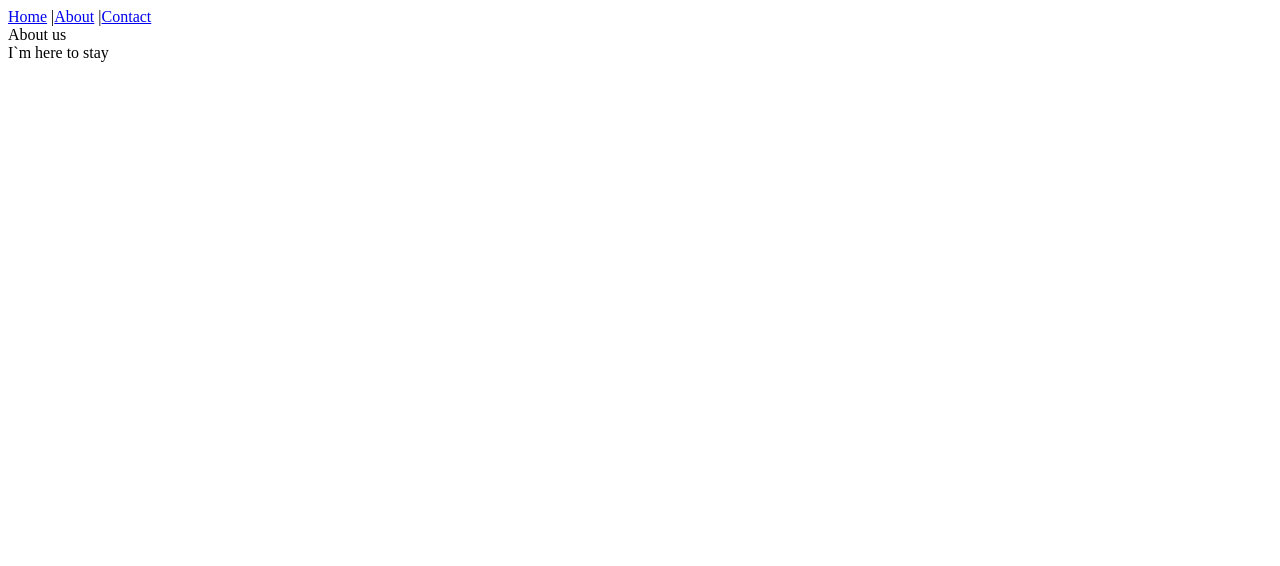
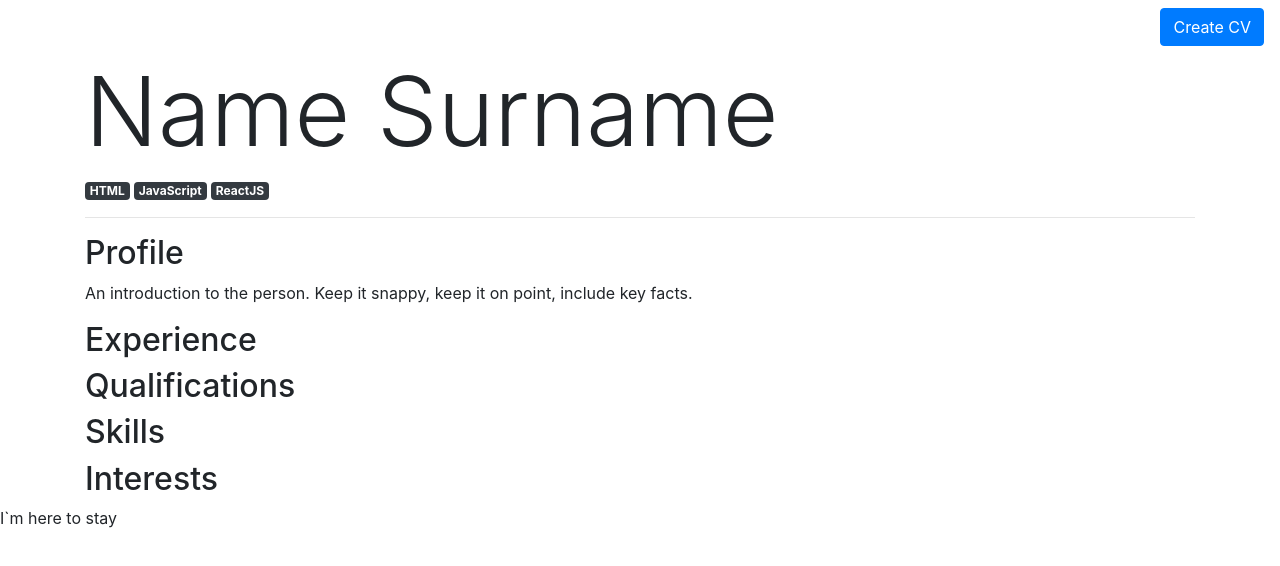
Before and after one commit to codemzy/cv.js, a Next.js app: page / in a window 1280 px wide. Shown: the top 566 px of the page. Built offline with nearby package versions, Linux system fonts and the light colour scheme.

Commit message:
Added CV sections

```diff
--- a/components/layout.js
+++ b/components/layout.js
@@ -7,12 +7,13 @@ export default ({ children, title = 'This is an example CV' }) => (
       <title>{ title }</title>
       <meta charSet='utf-8' />
       <meta name='viewport' content='initial-scale=1.0, width=device-width' />
+      <link rel="stylesheet" href="https://stackpath.bootstrapcdn.com/bootstrap/4.1.3/css/bootstrap.min.css" integrity="sha384-MCw98/SFnGE8fJT3GXwEOngsV7Zt27NXFoaoApmYm81iuXoPkFOJwJ8ERdknLPMO" crossorigin="anonymous"/>
     </Head>
     <header>
-      <nav>
-        <Link href='/'><a>Home</a></Link> |
-        <Link href='/about'><a>About</a></Link> |
-        <Link href='/contact'><a>Contact</a></Link>
+      <nav className="navbar navbar-light bg-white flex-row-reverse">
+        <form className="form-inline">
+          <button className="btn btn-primary" type="button">Create CV</button>
+        </form>
       </nav>
     </header>
 
--- a/pages/index.js
+++ b/pages/index.js
@@ -1,7 +1,27 @@
 import Layout from '../components/layout'
 
 export default () => (
-  <Layout title='About us'>
-    <div>About us</div>
+  <Layout title='The Name'>
+    <div className="container">
+      <h1 className="display-1">Name Surname</h1>
+      <p><span className="badge badge-dark">HTML</span> <span className="badge badge-dark">JavaScript</span> <span className="badge badge-dark">ReactJS</span></p>
+      <hr/>
+      <section>
+        <h2>Profile</h2>
+        <p>An introduction to the person. Keep it snappy, keep it on point, include key facts.</p>
+      </section>
+      <section>
+        <h2>Experience</h2>
+      </section>
+      <section>
+        <h2>Qualifications</h2>
+      </section>
+      <section>
+        <h2>Skills</h2>
+      </section>
+      <section>
+        <h2>Interests</h2>
+      </section>
+    </div>
   </Layout>
 )
--- a/views/index.html
+++ /dev/null
@@ -1,58 +0,0 @@
-<!-- This is a static file -->
-<!-- served from your routes in server.js -->
-
-<!-- You might want to try something fancier: -->
-<!-- html/nunjucks docs: https://mozilla.github.io/nunjucks/ -->
-<!-- pug: https://pugjs.org/ -->
-<!-- haml: http://haml.info/ -->
-<!-- hbs(handlebars): http://handlebarsjs.com/ -->
-
-<!DOCTYPE html>
-<html lang="en">
-  <head>
-    <title>Welcome to Glitch!</title>
-    <meta name="description" content="A cool thing made with Glitch">
-    <link id="favicon" rel="icon" href="https://glitch.com/edit/favicon-app.ico" type="image/x-icon">
-    <meta charset="utf-8">
-    <meta http-equiv="X-UA-Compatible" content="IE=edge">
-    <meta name="viewport" content="width=device-width, initial-scale=1">
-
-    <!-- import the webpage's stylesheet -->
-    <link rel="stylesheet" href="/style.css">
-
-    <!-- import the webpage's client-side javascript file -->
-    <script src="/client.js" defer></script>
-  </head>
-  <body>
-    <header>
-      <h1>
-        A Dream of the Future
-      </h1>
-    </header>
-
-    <main>
-      <p class="bold">Oh hi,</p>
-
-      <p>Tell me your hopes and dreams:</p>
-
-      <form>
-        <input name="dream" type="text" maxlength="100" placeholder="Dreams!" aria-labelledby="submit-dream">
-        <button type="submit" id="submit-dream">Submit Dream</button>
-      </form>
-
-      <section class="dreams">
-        <ul id="dreams"></ul>
-      </section>
-    </main>
-
-    <footer>
-      Made with <a href="https://glitch.com">Glitch</a>!
-    </footer>
-
-    <!-- include the Glitch button to show what the webpage is about and
-          to make it easier for folks to view source and remix -->
-    <div class="glitchButton" style="position:fixed;top:20px;right:20px;"></div>
-    <script src="https://button.glitch.me/button.js"></script>
-
-  </body>
-</html>
```
